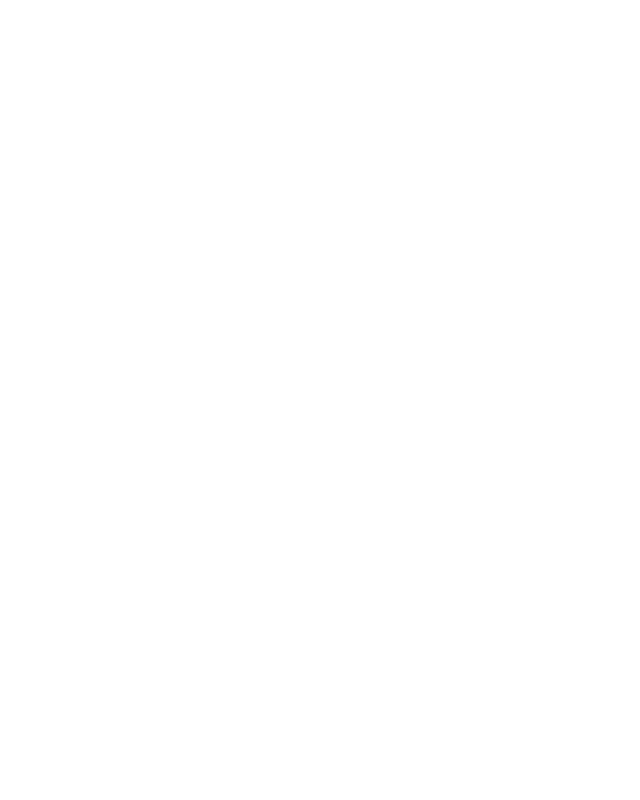
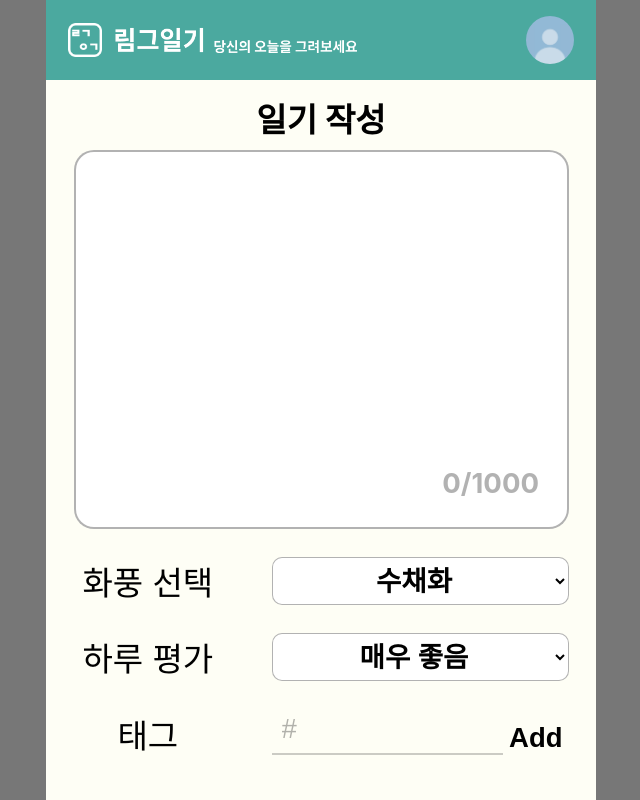
Before and after one commit to haZuny/limg-diary, a React (Create React App) app in the folder front/limg-diary-react/: page /write in a window 1280 px wide. Before the commit this address had no page. Shown: the whole page, without its empty margins (319-959 px from the left). Built offline with nearby package versions, Linux system fonts and the light colour scheme.

Commit message:
[feat] 일기 작성 페이지 구현 중

```diff
--- a/front/limg-diary-react/src/Router.js
+++ b/front/limg-diary-react/src/Router.js
@@ -4,6 +4,7 @@ import { useEffect, useState } from 'react';
 import LoginPage from './pages/login_page/LoginPage';
 import MainPage from './pages/main_page/MainPage';
 import TagSearchPage from './pages/tag_search_page/TagSearchPage';
+import WritePage from './pages/write_page/WritePage';
 
 
 function Router({authorized, component})  {
@@ -42,6 +43,7 @@ function Router({authorized, component})  {
             <Route path='/' element={<Center child={<MainPage/>}/>} />
             <Route path='/login' element={<Center child={<LoginPage/>}/>}/>
             <Route path='/tagsearch' element={<Center child={<TagSearchPage/>}/>}/>
+            <Route path='/write' element={<Center child={<WritePage/>}/>}/>
         </Routes>
     </BrowserRouter>)
 }
--- a/front/limg-diary-react/src/pages/global_component/fotter/Fotter.js
+++ b/front/limg-diary-react/src/pages/global_component/fotter/Fotter.js
@@ -24,7 +24,6 @@ function Footer({parentBodyRef}){
     // 이벤트 등록
     useEffect(()=>{
         parentBodyRef.current.addEventListener('scroll', scrollHandle)
-        // return ()=>{parentBodyRef.current.removeEventListener("scroll", scrollHandle)}
     }, [])
 
 
--- a/front/limg-diary-react/src/pages/global_component/tag/Tag.js
+++ b/front/limg-diary-react/src/pages/global_component/tag/Tag.js
@@ -1,6 +1,8 @@
 import css from './Tag.module.scss'
 
 import { useEffect, useState } from 'react'
+
+import DeleteIconImage from './img/delete_icon.png';
 
 // 블루태그(선택됨)
 function SellectedBlueTag({setTagArr, tag}){
@@ -26,17 +28,26 @@ function UnsellectedBlueTag({tag, setTagArr}){
 }
 
 function GrayTag({tag}){
+    return (
+        <div id={css.gray_tag}>
+            {tag}
+        </div>
+    )
+}
+
+
+function RemoveableGrayTag({tag}){
 
     const [sellected, setSellected] = useState(tag.state)
 
     return (
-        tag.state&&<button id={css.gray_tag} onClick={()=>{
-            tag.changeState()
-            setSellected(tag.state)
-        }}>
-            {tag.tag}
-        </button>
+        <div id={css.delete_gray_tag} className={css.container}>
+            {tag}
+            <div id={css.deleteBox} className={css.container}>
+                <img id={css.deleteImg} scr={DeleteIconImage}/>
+            </div>
+        </div>
     )
 }
 
-export {SellectedBlueTag, UnsellectedBlueTag, GrayTag}
+export {SellectedBlueTag, UnsellectedBlueTag, GrayTag, RemoveableGrayTag}
--- a/front/limg-diary-react/src/pages/global_component/tag/Tag.module.scss
+++ b/front/limg-diary-react/src/pages/global_component/tag/Tag.module.scss
@@ -48,3 +48,41 @@
     // color
     background-color: $color_black_t30;
 }
+
+// Removeable Gray Tag
+#delete_gray_tag{
+    // size
+    width: auto;
+    flex-shrink: 0;
+    // padding
+    padding: calc(var(--vw)*1) calc(var(--vw)*4) calc(var(--vw)*1) calc(var(--vw)*4);
+    // border
+    border: none;
+    border-radius: 50px;
+    // margin
+    margin: calc(var(--vw)*0.5);
+    // font
+    font-size: calc(var(--vw)*3.5);
+    font-weight: bold;
+    color: $color_white;
+    // color
+    background-color: $color_black_t30;
+    // position
+    position: relative;
+    // overflow
+    overflow: visible;
+}
+
+#deleteBox{
+    // posion
+    position: absolute;
+    top:calc(var(--vw)*-3);
+    right:calc(var(--vw)*-3);
+    // size
+    width: calc(var(--vw)*5);
+    height: calc(var(--vw)*5);
+}
+
+#deleteImg{
+    display: block;
+}
--- a/front/limg-diary-react/src/pages/tag_search_page/TagSearchPage.js
+++ b/front/limg-diary-react/src/pages/tag_search_page/TagSearchPage.js
@@ -109,10 +109,11 @@ function TagSearchPage() {
                         </div>
                     } />
 
+                    {/* 그레이 태그 */}
                     <div id={css.gray_tag_container} className={css.container}>
                         {
                             tagArr.map((tag, idx) => (
-                                <GrayTag tag={tag} />
+                                tag.state&&<GrayTag tag={tag.tag} />
                             ))
                         }
                     </div>
--- /dev/null
+++ b/front/limg-diary-react/src/pages/write_page/WritePage.js
@@ -0,0 +1,117 @@
+import css from './WritePage.module.scss'
+
+import { useRef, useState } from 'react'
+
+import Header from '../global_component/header/Header'
+import WhiteBox from '../global_component/white_box/WhiteBox'
+import { RemoveableGrayTag } from '../global_component/tag/Tag'
+
+function WritePage() {
+    //  일기 받아왔을 경우(수정 case) 기본값 설정하기
+
+    // textarea state
+    const [diaryContent, setDiaryContent] = useState('')
+
+    // 화풍 목록
+    const drawStyleList = []
+    for (let i = 0; i < 5; i++) {
+        drawStyleList.push({
+            style_eng: "Watercolor style,",
+            style_kor: '수채화'
+        })
+    }
+
+    // 하루 평가 목록
+    const todayRateList = []
+    for (let i = 0; i < 4; i++) {
+        todayRateList.push({
+            rate_num: 1,
+            rate_str: '매우 좋음'
+        })
+    }
+
+    // tag list state
+    const [tagArr, setTagArr] = useState([])
+    const tagInputRef = useRef()
+    let tagInputStr = ""
+
+    return (
+        <div id={css.root_container} className={css.page_root_container}>
+            <Header />
+
+            <div id={css.body_container} className={css.container}>
+                {/* 일기 작성 */}
+                <WhiteBox title={'일기 작성'} child={
+                    <div id={css.diary_write_box}>
+                        <textarea id={css.diary_textarea} value={diaryContent} onChange={(e) => {
+                            setDiaryContent(e.target.value)
+                        }}></textarea>
+                        <div id={css.diary_length}>{diaryContent.length}/1000</div>
+                    </div>
+                } />
+
+                {/* 화풍 선택 */}
+                <div className={[css.container, css.select_style_container].join(" ")}>
+                    <div className={css.help_title}>화풍 선택</div>
+                    <select className={css.select}>
+                        {drawStyleList.map((style, idx) => (
+                            <option value={style.style_eng}>{style.style_kor}</option>
+                        ))}
+                    </select>
+                </div>
+
+                {/* 하루 평가 선택 */}
+                <div className={[css.container, css.select_style_container].join(" ")}>
+                    <div className={css.help_title}>하루 평가</div>
+                    <select className={css.select}>
+                        {todayRateList.map((rate, idx) => (
+                            <option value={rate.rate_num}>{rate.rate_str}</option>
+                        ))}
+                    </select>
+                </div>
+
+                {/* 태그 추가 */}
+                <div id={css.tag_add_container} className={css.container}>
+                    <div className={css.help_title}>태그</div>
+                    <div id={css.tag_input_container} className={css.container}>
+                        {/* 인풋 */}
+                        <input id={css.tag_input} placeholder='#' ref={tagInputRef} onChange={(e) => {
+                            // 첫글자 공백 제거
+                            while (e.target.value.length > 0 && e.target.value[0] === ' ') {
+                                e.target.value = e.target.value.substring(1)
+                            }
+                            tagInputStr = e.target.value
+                        }} />
+                        {/* 버튼 */}
+                        <button id={css.tag_add_btn} onClick={(e) => {
+                            // 한글자 이상일때만 리스트에 추가
+                            if (tagInputStr.length > 0) {
+                                tagInputStr = '#'?tagInputStr:'#'+tagInputStr
+                                // check already exist
+                                if (!tagArr.includes(tagInputStr)){
+                                    // update state
+                                    tagArr.push(tagInputStr)
+                                    setTagArr(Array.from(tagArr))
+                                }
+                                // clear input
+                                tagInputRef.current.value = ''
+                            }
+                        }}>Add</button>
+                    </div>
+                </div>
+
+                {/* 추가된 태그 */}
+                <div id={css.tags_container} className={css.container}>
+                    {tagArr.map((tag) => (
+                        <RemoveableGrayTag tag={tag} />
+                    ))}
+                </div>
+
+
+
+            </div>
+        </div>
+    )
+}
+
+export default WritePage
--- /dev/null
+++ b/front/limg-diary-react/src/pages/write_page/WritePage.module.scss
@@ -0,0 +1,143 @@
+@import '../Global.scss';
+
+#root_container{
+    align-items: center;
+    background-color: $color_beige;
+}
+
+#body_container{
+    // size
+    width: $size_width_component;
+    height: 100%;
+    // align
+    flex-direction: column;
+    align-items: center;
+    justify-content: space-around;
+}
+
+///
+/// 일기 작성
+///
+#diary_write_box{
+    // size
+    width: 100%;
+    height: calc(var(--vh)*40);
+    // position
+    position: relative;
+}
+
+#diary_textarea{
+    // size
+    width: 100%;
+    height: 100%;
+    resize: none;
+    // border
+    border: none;
+    outline: none;
+    // font
+    font-size: 20px;
+}
+
+#diary_length{
+    // position
+    position: absolute;
+    right: 0;
+    bottom: 0;
+    // font
+    font-size: calc(var(--vw)*5);
+    font-weight: bold;
+    color: $color_black_t30;
+}
+
+///
+/// 하위 요소들
+///
+
+.help_title{
+    // size
+    width: 30%;
+    // align
+    text-align: center;
+    // font
+    font-size: calc(var(--vw)*6);
+}
+
+.select_style_container{
+    // size
+    width: 100%;
+    // align
+    justify-content: space-between;
+}
+
+.select{
+    // size
+    width: 60%;
+    // align
+    text-align: center;
+    // font
+    font-size: calc(var(--vw)*5);
+    font-weight: bold;
+    // border
+    border-color: $color_black_t30;
+    border-radius: 10px;
+    // color
+    background-color: $color_white;
+}
+
+#tag_add_container{
+    // size
+    width: 100%;
+    // align
+    justify-content: space-between;
+    align-items: center;
+}
+
+#tag_input_container{
+    // size
+    width: 60%;
+    // align
+    justify-content: space-between;
+    align-items: end;
+}
+
+#tag_input{
+    // size
+    height: fit-content;
+    // color
+    background-color: $color_transparency;
+    // font
+    font-size: 18px;
+    // margin
+    margin-bottom: 0;
+    // padding
+    padding: 10px;
+}
+
+#tag_add_btn{
+    // size
+    height: fit-content;
+    flex-shrink: 0;
+    // color
+    background-color: $color_transparency;
+    // border
+    border: none;
+    // font
+    font-size: calc(var(--vw)*5);
+    font-weight: bold;
+    color: $color_black;
+}
+#tag_add_btn:active{
+    color: $color_black_t30
+}
+
+#tags_container{
+    // size
+    width: 100%;
+    height: max-content;
+    // overflow
+    overflow-x: scroll;
+    overflow-y: visible;
+}
+#tags_container::-webkit-scrollbar{
+    display: none;
+}
```
Also changed, not shown: front/limg-diary-react/src/pages/global_component/tag/img/delete_icon.png (added).
